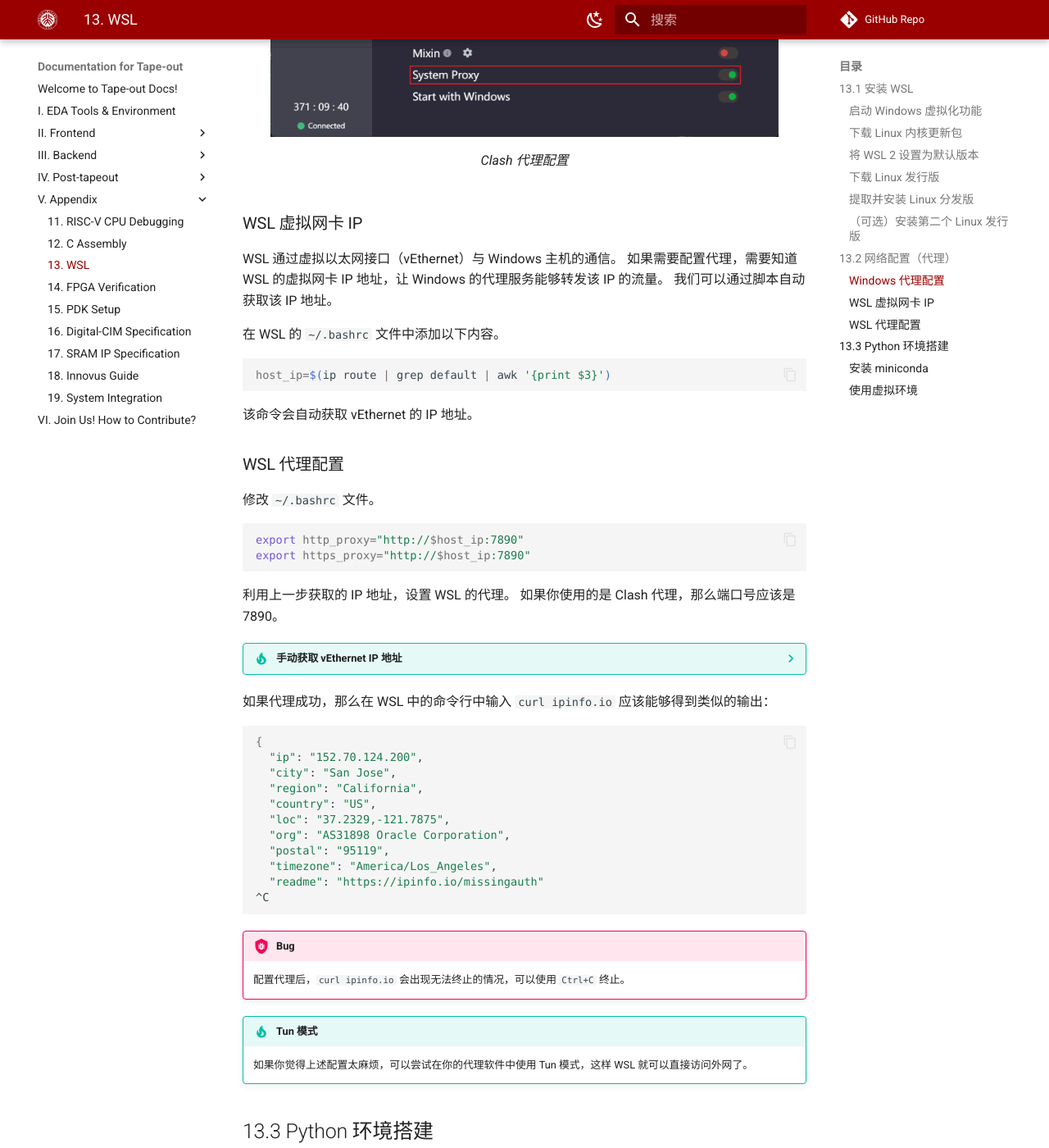
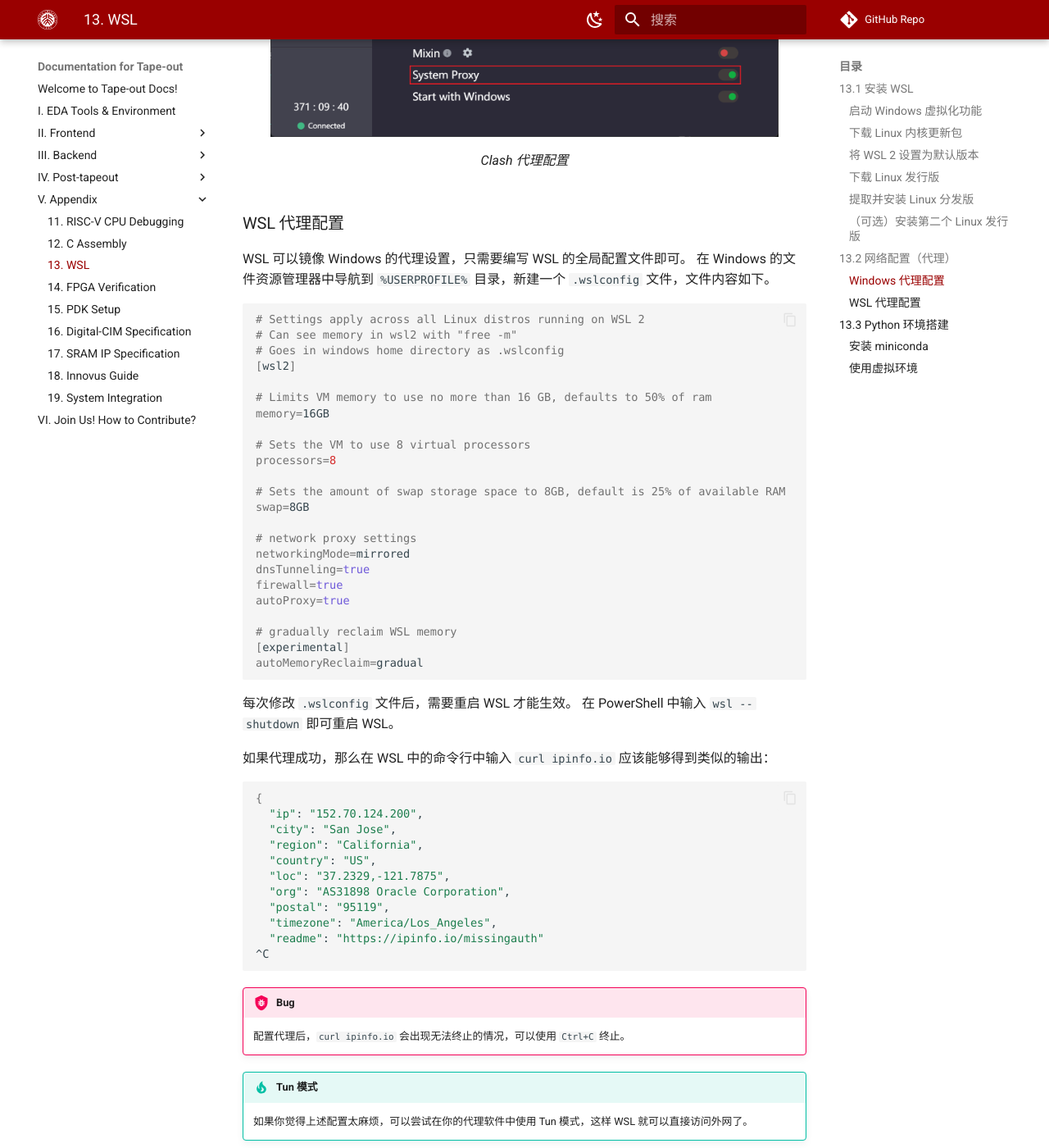
Before and after one commit to pku-pacific-lab-team/Tape-out_template_doc, an MkDocs documentation site: the page built from docs/13_wsl.md, in a window 1280 px wide and 1400 px high, scrolled down 3034 px. Shown: the whole window at 82% size. Built offline with MkDocs 1.6.1 and Material for MkDocs 9.7.7, drawn with Linux system fonts in a browser that asks for light colours; some web fonts are replaced; comment, search, counter and statistics services are not loaded.

Commit message:
Update WSL proxy setting

````diff
--- a/docs/13_wsl.md
+++ b/docs/13_wsl.md
@@ -96,52 +96,43 @@ wsl --import <Distribution Name> <Installation Folder> <Ubuntu WSL2 Image path>
   <figcaption>Clash 代理配置</figcaption>
 </figure>
 
-### WSL 虚拟网卡 IP
+### WSL 代理配置
 
-WSL 通过虚拟以太网接口（vEthernet）与 Windows 主机的通信。
-如果需要配置代理，需要知道 WSL 的虚拟网卡 IP 地址，让 Windows 的代理服务能够转发该 IP 的流量。
-我们可以通过脚本自动获取该 IP 地址。
+WSL 可以镜像 Windows 的代理设置，只需要编写 WSL 的全局配置文件即可。
+在 Windows 的文件资源管理器中导航到 `%USERPROFILE%` 目录，新建一个 `.wslconfig` 文件，文件内容如下。
 
-在 WSL 的 `~/.bashrc` 文件中添加以下内容。
+```shell
+# Settings apply across all Linux distros running on WSL 2
+# Can see memory in wsl2 with "free -m"
+# Goes in windows home directory as .wslconfig
+[wsl2]
 
-```bash
-host_ip=$(ip route | grep default | awk '{print $3}')
+# Limits VM memory to use no more than 16 GB, defaults to 50% of ram
+memory=16GB
+
+# Sets the VM to use 8 virtual processors
+processors=8
+
+# Sets the amount of swap storage space to 8GB, default is 25% of available RAM
+swap=8GB
+
+# network proxy settings
+networkingMode=mirrored
+dnsTunneling=true
+firewall=true
+autoProxy=true
+
+# gradually reclaim WSL memory
+[experimental]
+autoMemoryReclaim=gradual
 ```
 
-该命令会自动获取 vEthernet 的 IP 地址。
-
-### WSL 代理配置
-
-修改 `~/.bashrc` 文件。
-
-```bash
-export http_proxy="http://$host_ip:7890"
-export https_proxy="http://$host_ip:7890"
-```
-
-利用上一步获取的 IP 地址，设置 WSL 的代理。
-如果你使用的是 Clash 代理，那么端口号应该是 7890。
-
-??? tip "手动获取 vEthernet IP 地址"
-    可以在 powershell 中通过以下命令查看 WSL 的虚拟网卡 IP 地址。
-
-    ```powershell
-    $ ipconfig
-        ...
-        以太网适配器 vEthernet (WSL (Hyper-V firewall)):
-
-        连接特定的 DNS 后缀 . . . . . . . :
-        本地链接 IPv6 地址. . . . . . . . : fe80::33eb:9f74:8b73:253f%49
-        IPv4 地址 . . . . . . . . . . . . : 172.18.48.1
-        子网掩码  . . . . . . . . . . . . : 255.255.240.0
-        默认网关. . . . . . . . . . . . . :
-    ```
-
-    其中 IPv4 地址即为 WSL 的虚拟网卡 IP 地址。
+每次修改 `.wslconfig` 文件后，需要重启 WSL 才能生效。
+在 PowerShell 中输入 `wsl --shutdown` 即可重启 WSL。
 
 如果代理成功，那么在 WSL 中的命令行中输入 `curl ipinfo.io` 应该能够得到类似的输出：
 
-```bash
+```shell
 {
   "ip": "152.70.124.200",
   "city": "San Jose",
````
